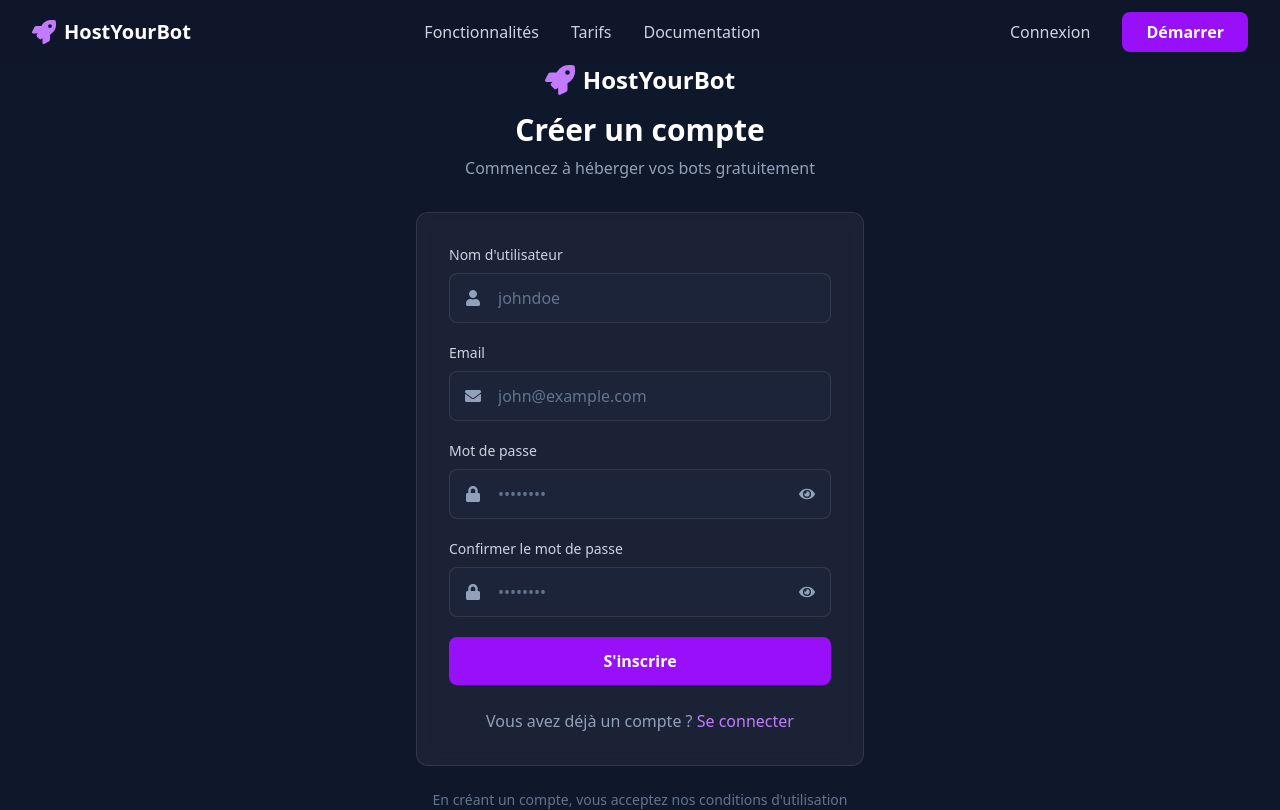
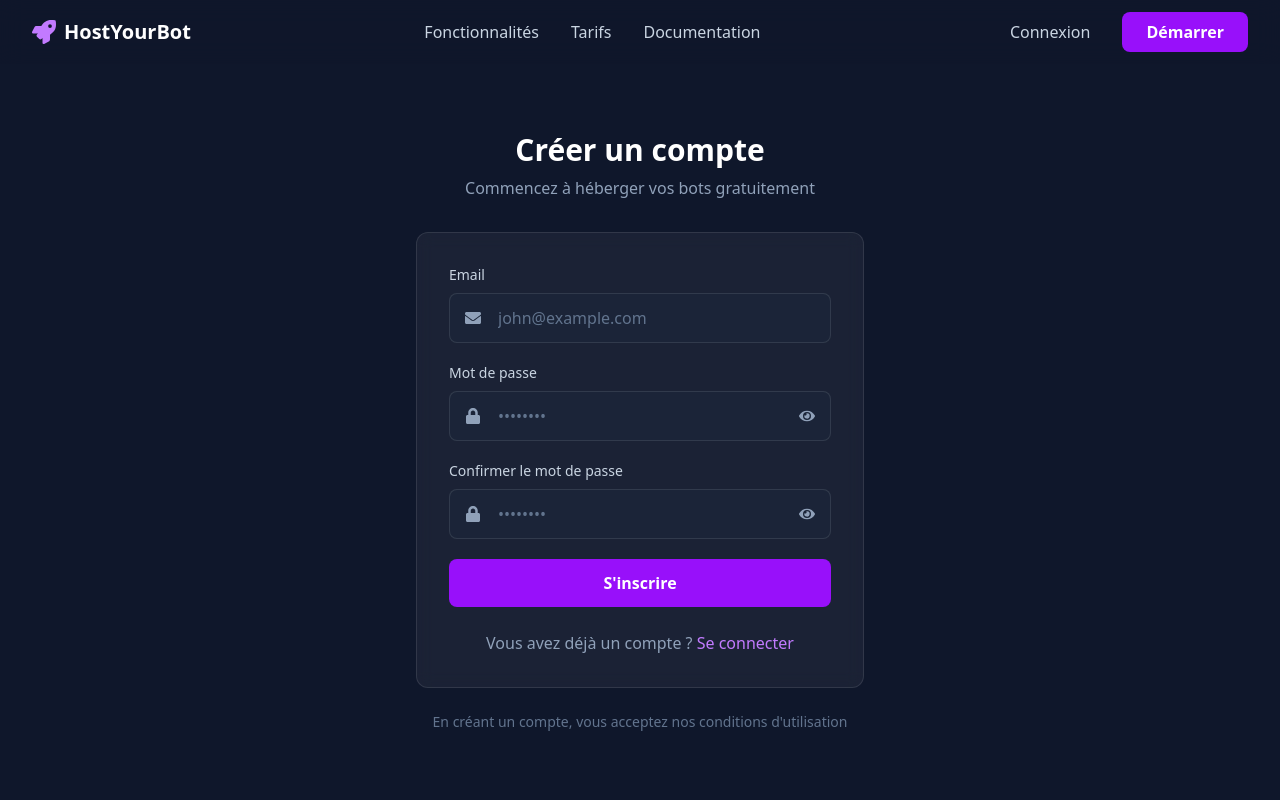
Before and after one commit to Dilgo-dev/hostyourbot, a React (Vite) app in the folder client/: page /register in a window 1280 px wide. Built offline with nearby package versions, Linux system fonts and the light colour scheme.

Commit message:
refactor: Remove username field from registration form and related validations

```diff
--- a/client/src/page/Register.tsx
+++ b/client/src/page/Register.tsx
@@ -1,11 +1,10 @@
 import { useState } from 'react';
 import { Link } from 'react-router-dom';
 import { motion } from 'framer-motion';
-import { FaRocket, FaUser, FaEnvelope, FaLock, FaEye, FaEyeSlash } from 'react-icons/fa';
+import { FaEnvelope, FaLock, FaEye, FaEyeSlash } from 'react-icons/fa';
 
 export default function Register() {
   const [formData, setFormData] = useState({
-    username: '',
     email: '',
     password: '',
     confirmPassword: ''
@@ -16,12 +15,6 @@ export default function Register() {
 
   const validateForm = () => {
     const newErrors: Record<string, string> = {};
-
-    if (!formData.username.trim()) {
-      newErrors.username = "Le nom d'utilisateur est requis";
-    } else if (formData.username.length < 3) {
-      newErrors.username = "Le nom d'utilisateur doit contenir au moins 3 caractères";
-    }
 
     if (!formData.email.trim()) {
       newErrors.email = "L'email est requis";
@@ -69,10 +62,6 @@ export default function Register() {
           transition={{ duration: 0.5 }}
         >
           <div className="text-center mb-8">
-            <div className="flex items-center justify-center gap-2 mb-4">
-              <FaRocket className="text-purple-400 text-3xl" />
-              <span className="text-white text-2xl font-bold">HostYourBot</span>
-            </div>
             <h1 className="text-3xl font-bold text-white mb-2">Créer un compte</h1>
             <p className="text-slate-400">Commencez à héberger vos bots gratuitement</p>
           </div>
@@ -85,29 +74,6 @@ export default function Register() {
             className="bg-white/5 backdrop-blur-sm p-8 rounded-xl border border-white/10"
           >
             <div className="space-y-5">
-              <div>
-                <label htmlFor="username" className="block text-sm font-medium text-slate-300 mb-2">
-                  Nom d'utilisateur
-                </label>
-                <div className="relative">
-                  <FaUser className="absolute left-4 top-1/2 -translate-y-1/2 text-slate-400" />
-                  <input
-                    type="text"
-                    id="username"
-                    name="username"
-                    value={formData.username}
-                    onChange={handleChange}
-                    className={`w-full bg-slate-800/50 border ${
-                      errors.username ? 'border-red-500' : 'border-white/10'
-                    } rounded-lg px-12 py-3 text-white placeholder-slate-500 focus:outline-none focus:border-purple-500 transition-colors`}
-                    placeholder="johndoe"
-                  />
-                </div>
-                {errors.username && (
-                  <p className="mt-1 text-sm text-red-400">{errors.username}</p>
-                )}
-              </div>
-
               <div>
                 <label htmlFor="email" className="block text-sm font-medium text-slate-300 mb-2">
                   Email
```
